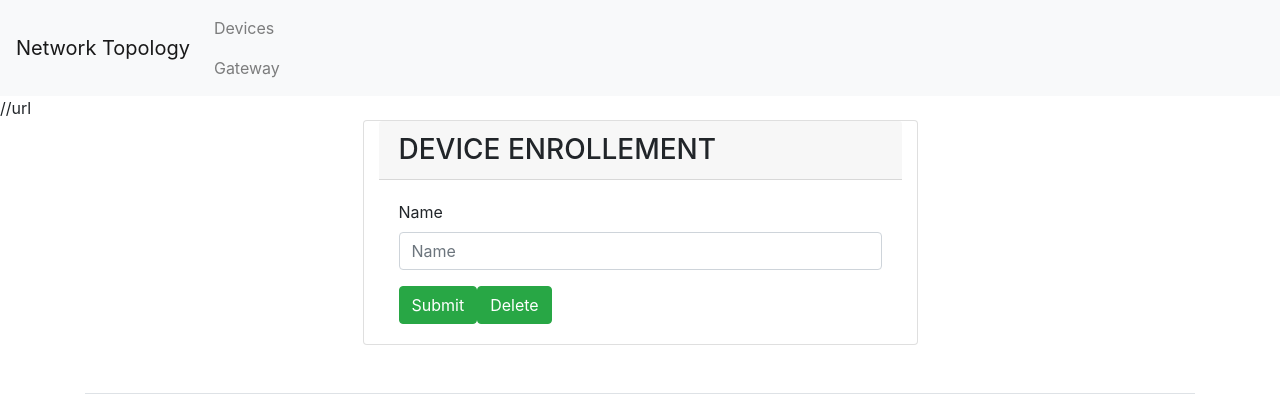
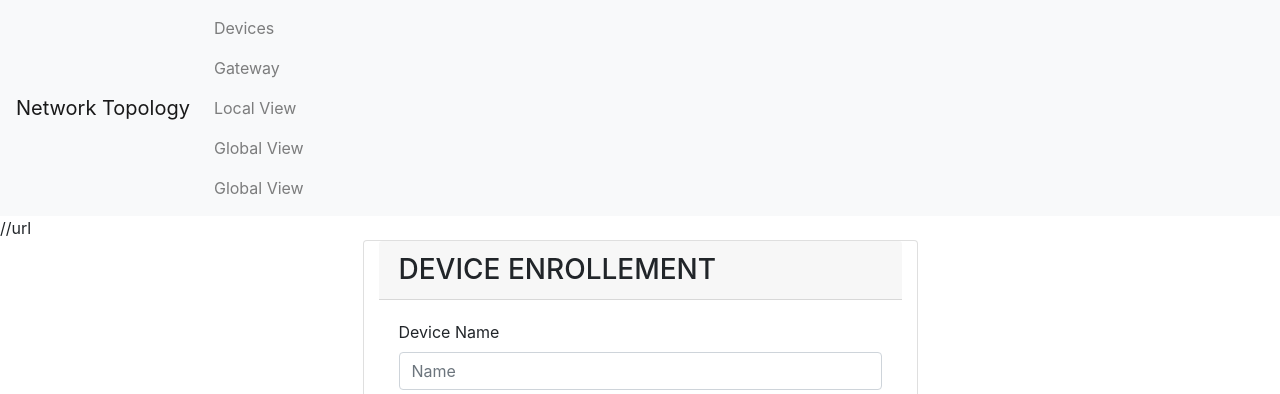
Before and after one commit to rydanie/TeamPG_IoT_Frontend, a React (Create React App) app: page /devices in a window 1280 px wide. Shown: the top 394 px of the page. Built offline with nearby package versions, Linux system fonts and the light colour scheme; no server answers.

Commit message:
This is the working front end
This has the entered names displayed

```diff
--- a/src/Components/NavigationBar.tsx
+++ b/src/Components/NavigationBar.tsx
@@ -28,6 +28,15 @@ export default function NavigationBar(): JSX.Element {
               <NavLink href="/gateways/">
                 Gateway
               </NavLink>
+              <NavLink href="/devices/">
+                Local View
+              </NavLink>
+              <NavLink href="/devices/">
+                Global View
+              </NavLink>
+              <NavLink href="/devices/">
+                Global View
+              </NavLink>
             </NavItem>
           </Nav>
         </Collapse>
--- a/src/devices/DevicesForm.tsx
+++ b/src/devices/DevicesForm.tsx
@@ -34,7 +34,8 @@ export default function DevicesForm({ loading, onCreateDevice }: DevicesFormProp
         <CardBody>
             <Form onSubmit={handleSubmit(onSubmit)}>
                 <FormGroup>
-                    <Label for="device-name">Name</Label>
+
+                    <Label for="device-name">Device Name</Label>
                     <Controller
                         as={Input}
                         name="name"
@@ -57,7 +58,6 @@ export default function DevicesForm({ loading, onCreateDevice }: DevicesFormProp
                 >
                     Submit
                 </Button>
-
                 <Button
                     type="submit"
                     color="success"
```
Also changed, not shown: src/devices/Devices.tsx (line endings or trailing spaces), src/devices/DevicesTable.tsx (line endings or trailing spaces), src/devices/services/devices-service.ts (line endings or trailing spaces).
